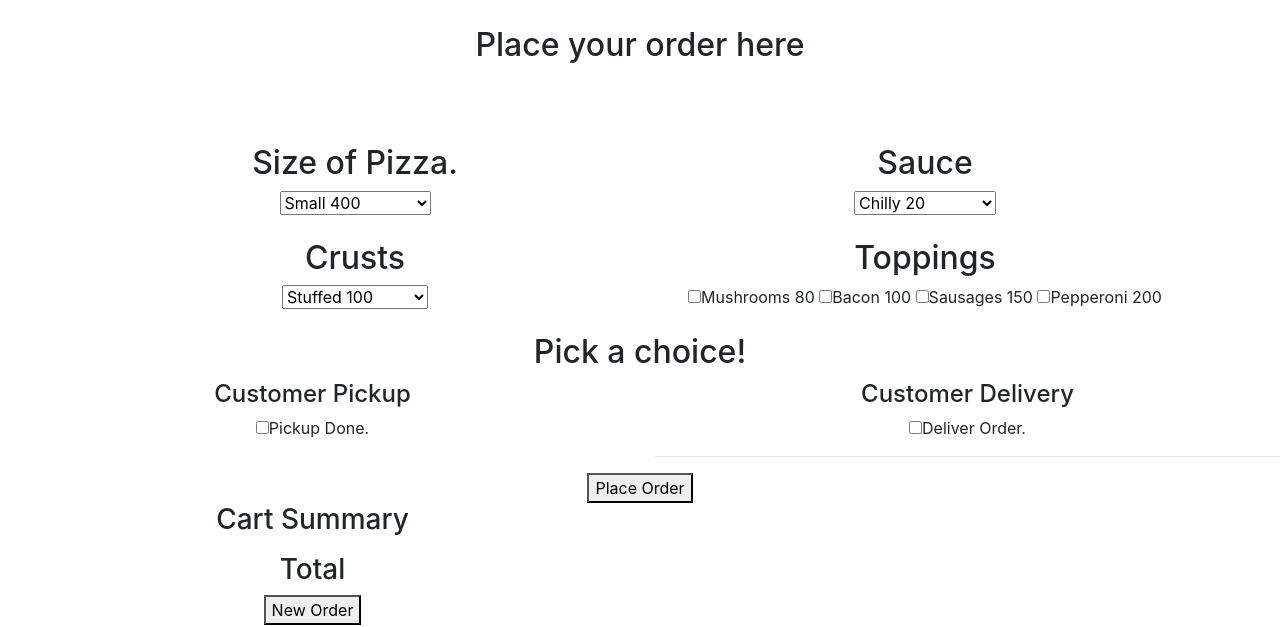
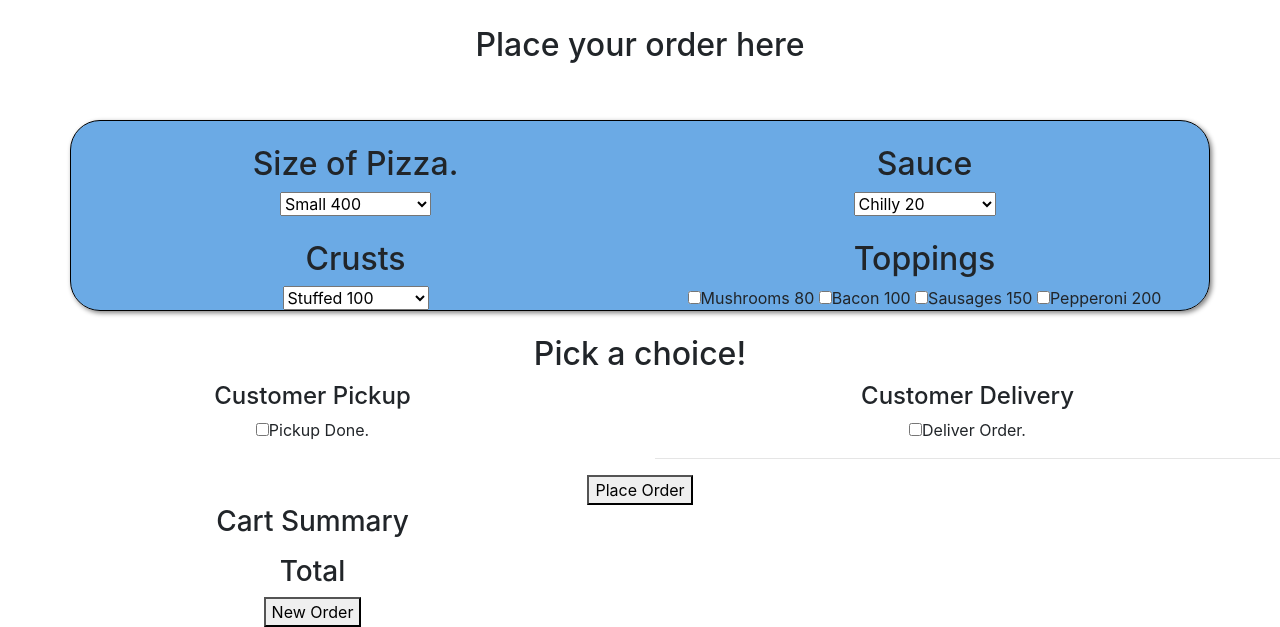
Before and after one commit to Wangari77/Pizza-Delivery, a plain HTML site: page index.html in a window 1280 px wide. Shown: the part 1006-1633 px from the top of the page. Drawn offline with nearby package versions, Linux system fonts and the light colour scheme.

Commit message:
Added more styles to my project

```diff
--- a/css/styles.css
+++ b/css/styles.css
@@ -11,3 +11,10 @@ h1 {
     background-color: white;
     border-radius: 65%;
 }
+
+.boxing{
+    border: 1px solid black;
+    box-shadow: 2px 2px 5px grey;
+    background-color:rgba(40, 132, 218, 0.685);
+    border-radius: 30px;
+}
```
